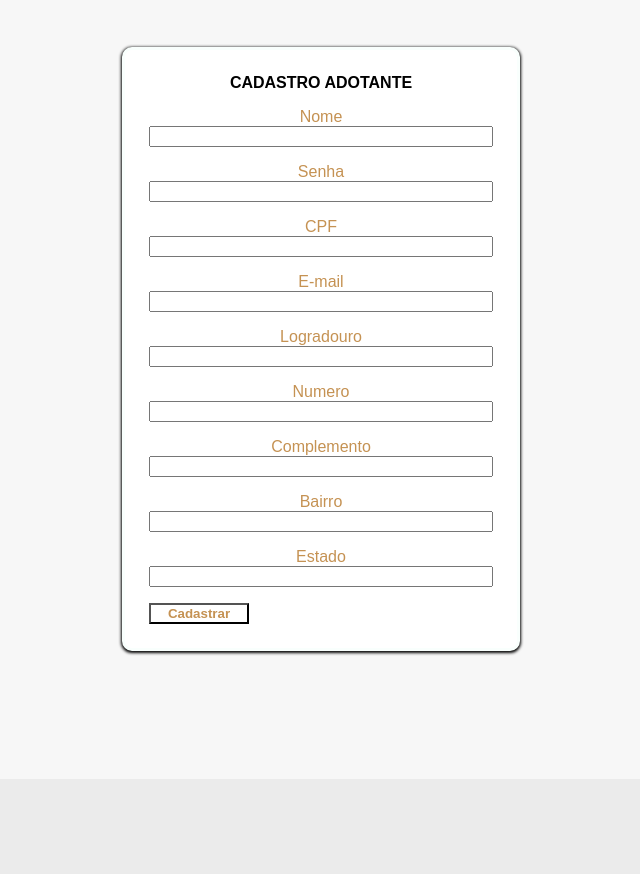
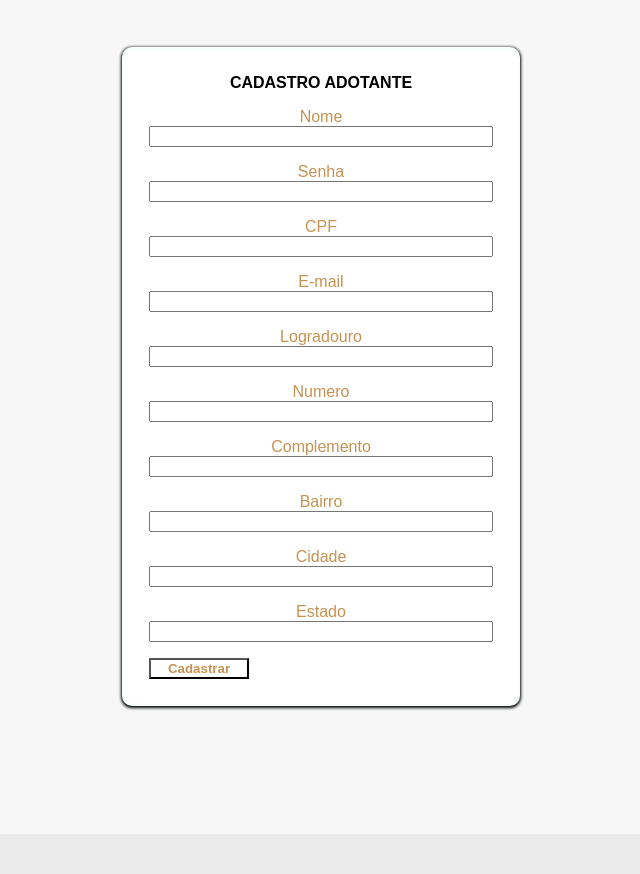
Before and after one commit to mhrrosa/HelpFriend, a PHP site: page /cadastroAdotante.php in a window 1280 px wide. Shown: the part 171-1045 px from the top of the page, without its empty margins (319-959 px from the left). Run offline with PHP 8.4, Linux system fonts and the light colour scheme.

Commit message:
update adotante

```diff
--- a/cadastroAdotante.php
+++ b/cadastroAdotante.php
@@ -75,6 +75,10 @@
                             <input type="text" name="bairro"required>
                         </label>
 
+                        <label for="cidade"> Cidade
+                            <input type="text" name="cidade"required>
+                        </label>
+
                         <label for="estado"> Estado
                             <input type="text" name="estado"required>
                         </label>
```
